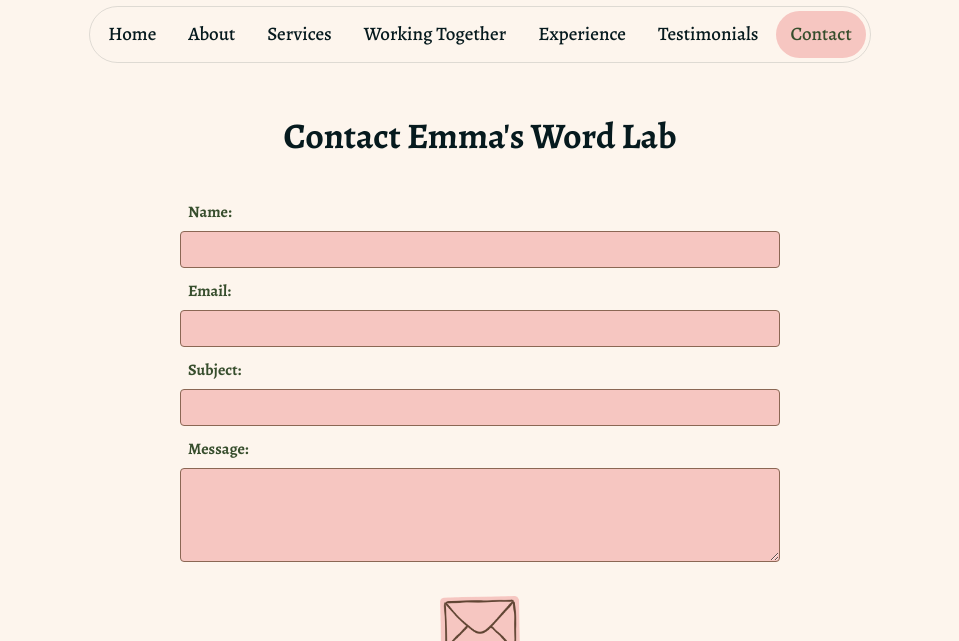
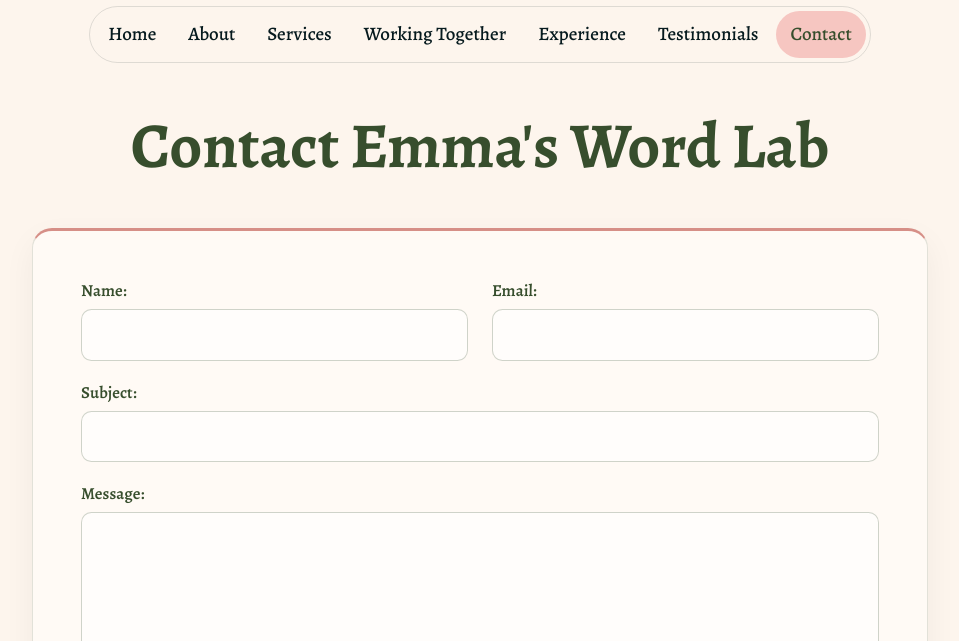
Before and after one commit to OscarCawley/emmaswordlab, a plain HTML site: page contact.html in a window 1280 px wide. Shown: the part 159-800 px from the top of the page, without its empty margins (160-1119 px from the left). Drawn offline with nearby package versions, Linux system fonts and the light colour scheme.

Commit message:
Revamped Contact page

```diff
--- a/contact.html
+++ b/contact.html
@@ -119,25 +119,23 @@
         <h1>Contact Emma's Word Lab</h1>
 
         <section id="form">
-
             <form action="https://formsubmit.co/emmaswordlab@gmail.com" method="POST">
-                <!-- Name -->
+                <div class="form-field">
                     <label for="name">Name:</label>
                     <input type="text" id="name" name="name" required>
-
-                <!-- Email -->
+                </div>
+                <div class="form-field">
                     <label for="email">Email:</label>
                     <input type="email" id="email" name="email" required>
-
-                <!-- Subject -->
+                </div>
+                <div class="form-field form-field--full">
                     <label for="subject">Subject:</label>
                     <input type="text" id="subject" name="subject" required>
-
-                <!-- Message -->
+                </div>
+                <div class="form-field form-field--full">
                     <label for="message">Message:</label>
                     <textarea id="message" name="message" rows="4" required></textarea>
-
-                <!-- Submit -->
+                </div>
                 <input type="image" src="images/contact.png" alt="Submit contact form">
             </form>
         </section>
--- a/css/contact.css
+++ b/css/contact.css
@@ -1,53 +1,167 @@
-#form {
+main {
     display: flex;
-    align-items: center;
     flex-direction: column;
+    align-items: stretch;
+    gap: clamp(2rem, 4vw, 3rem);
+    width: min(100% - 3rem, 72rem);
+    margin: 0 auto;
 }
 
-form {
-    box-sizing: border-box;
-    max-width: 40rem;
+main > h1 {
     width: 100%;
-    margin: 0 auto;
-    padding: 20px;
-    border: none;
-    border-radius: 10px;
-    background-color: transparent;
+    margin: 0;
+    color: var(--color-forest);
+    font-size: clamp(2.5rem, 5vw, 4.25rem);
+    line-height: 1.08;
+    text-align: center;
+    animation: contact-enter 700ms ease both;
 }
 
-form label {
-    display: block;
-    text-align: left;
-    margin-bottom: 8px;
-    margin-left: 8px;
-    font-weight: bold;
-    color: var(--color-forest);
+#form {
+    box-sizing: border-box;
+    width: min(100%, 56rem);
+    margin: 0 auto;
+    padding: clamp(1.5rem, 4vw, 3rem);
+    border: 1px solid rgba(55, 78, 45, 0.14);
+    border-top: 3px solid var(--color-rose);
+    border-radius: 1.25rem;
+    background-color: #fffaf5;
+    box-shadow: 0 0.75rem 2rem rgba(6, 26, 30, 0.05);
+    animation: contact-enter 800ms 100ms ease both;
 }
 
-input[type="text"],
-input[type="email"],
-textarea,
-select {
+#form form {
+    display: grid;
+    grid-template-columns: repeat(2, minmax(0, 1fr));
+    gap: 1.25rem 1.5rem;
     width: 100%;
-    padding: 8px;
-    margin-bottom: 12px;
-    border: 1px solid var(--color-taupe);
-    border-radius: 4px;
-    box-sizing: border-box;
-    background-color: var(--color-rose-light);
-    color: var(--color-text);
-    font-family: "Alegreya";
+    max-width: none;
+    margin: 0;
+    padding: 0;
+    border: 0;
+    border-radius: 0;
+    background: none;
 }
 
-input[type="image"] {
-    display: block;
-    width: 5rem;
-    height: auto;
-    margin: 0 auto;
-    margin-top: 1rem;
+#form .form-field {
+    display: flex;
+    flex-direction: column;
+    min-width: 0;
+    gap: 0.45rem;
 }
 
-input[type="image"]:hover {
-    animation: bounce 1s ease infinite;
+#form .form-field--full,
+#form input[type="image"] {
+    grid-column: 1 / -1;
+}
+
+#form label {
+    margin: 0;
+    color: var(--color-forest);
+    font-size: 1.05rem;
+    font-weight: 600;
+    text-align: left;
+}
+
+#form input[type="text"],
+#form input[type="email"],
+#form textarea {
+    box-sizing: border-box;
+    width: 100%;
+    min-width: 0;
+    margin: 0;
+    padding: 0.8rem 0.9rem;
+    border: 1px solid rgba(55, 78, 45, 0.24);
+    border-radius: 0.65rem;
+    outline: none;
+    background-color: #fffdfb;
+    color: var(--color-text);
+    font: inherit;
+    line-height: 1.5;
+    transition: border-color 180ms ease, box-shadow 180ms ease, background-color 180ms ease;
+}
+
+#form textarea {
+    min-height: 11rem;
+    resize: vertical;
+}
+
+#form input[type="text"]:focus,
+#form input[type="email"]:focus,
+#form textarea:focus {
+    border-color: var(--color-forest);
+    background-color: #fff;
+    box-shadow: 0 0 0 3px rgba(55, 78, 45, 0.12);
+}
+
+#form input[type="image"] {
+    display: block;
+    justify-self: center;
+    width: 4.5rem;
+    height: auto;
+    margin: 0.25rem auto 0;
+    transition: transform 180ms ease;
+}
+
+#form input[type="image"]:hover {
+    transform: translateY(-2px);
     cursor: pointer;
 }
+
+#form input[type="image"]:focus-visible {
+    outline: 3px solid var(--color-forest);
+    outline-offset: 4px;
+    border-radius: 0.25rem;
+}
+
+@keyframes contact-enter {
+    from {
+        opacity: 0;
+        transform: translateY(14px);
+    }
+
+    to {
+        opacity: 1;
+        transform: translateY(0);
+    }
+}
+
+@media (max-width: 650px) {
+    main {
+        gap: 2rem;
+        width: min(100% - 2rem, 42rem);
+    }
+
+    main > h1 {
+        font-size: clamp(2.25rem, 10vw, 3.5rem);
+    }
+
+    #form {
+        padding: 1.5rem;
+        border-radius: 1rem;
+    }
+
+    #form form {
+        grid-template-columns: 1fr;
+        gap: 1rem;
+    }
+
+    #form .form-field--full,
+    #form input[type="image"] {
+        grid-column: auto;
+    }
+}
+
+@media (prefers-reduced-motion: reduce) {
+    main > h1,
+    #form {
+        animation: none;
+    }
+
+    *,
+    *::before,
+    *::after {
+        scroll-behavior: auto !important;
+        transition-duration: 0.01ms !important;
+    }
+}
```
Lines whose indentation alone changed are shown as unchanged.
